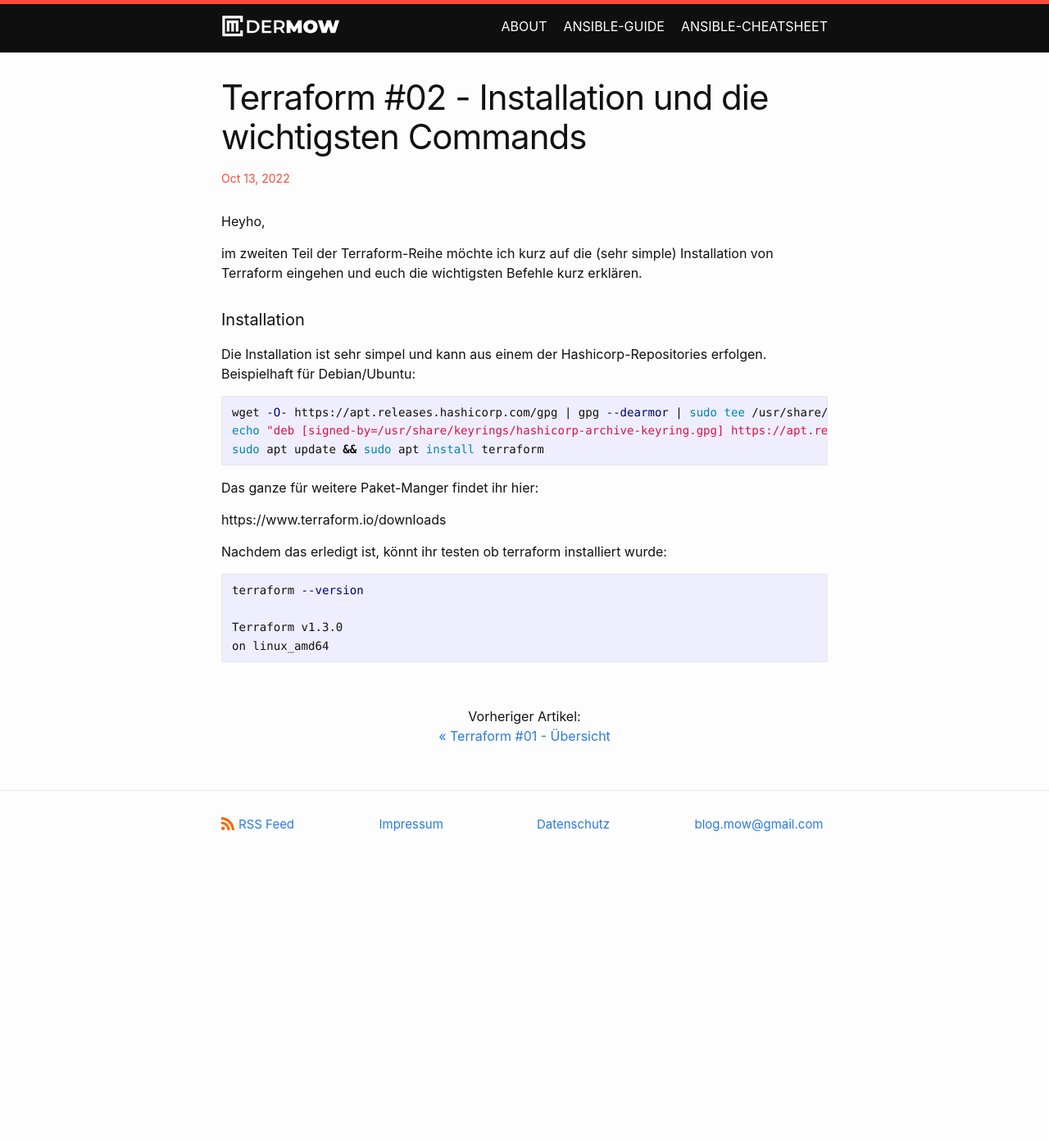
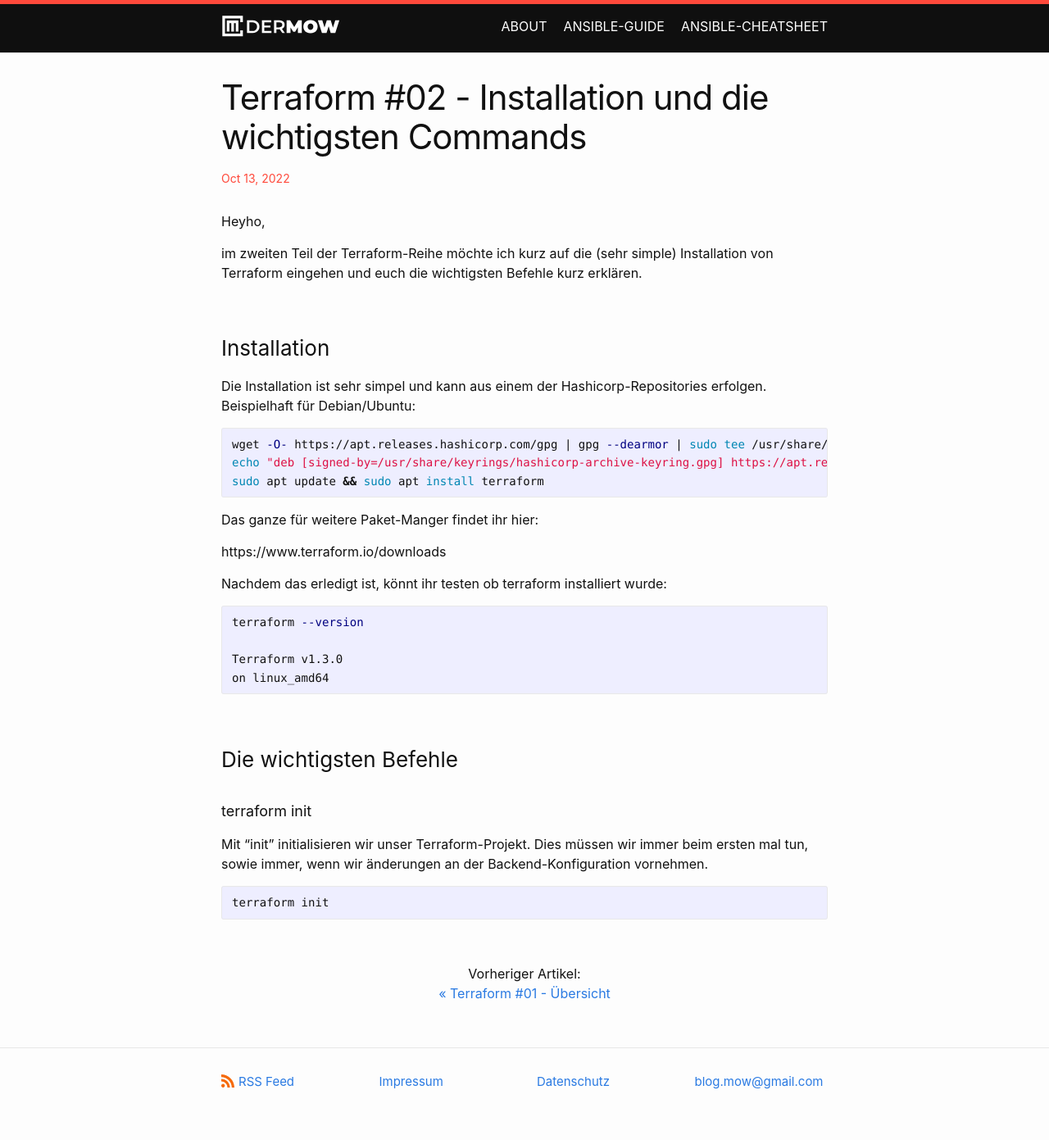
Before and after one commit to dermow/staging.der-mow.de, a Jekyll site: the page built from _posts/2022-10-13-terraform-02.markdown, in a window 1280 px wide. Shown: the whole page at 82% size. Built offline with Jekyll 4.4.1, drawn with Linux system fonts in a browser that asks for light colours; comment, search, counter and statistics services are not loaded; before the commit the page ends 1078 px from its top, so only the background shows below that.

Commit message:
Update 2022-10-13-terraform-02.markdown

````diff
--- a/_posts/2022-10-13-terraform-02.markdown
+++ b/_posts/2022-10-13-terraform-02.markdown
@@ -11,7 +11,7 @@ im zweiten Teil der Terraform-Reihe möchte ich kurz auf die (sehr simple) Insta
 kurz erklären.
 
 
-#### Installation
+### Installation
 
 Die Installation ist sehr simpel und kann aus einem der Hashicorp-Repositories erfolgen. Beispielhaft für Debian/Ubuntu:
 
@@ -33,3 +33,12 @@ terraform --version
 Terraform v1.3.0
 on linux_amd64
 ```
+
+### Die wichtigsten Befehle
+
+##### terraform init
+Mit "init" initialisieren wir unser Terraform-Projekt. Dies müssen wir immer beim ersten mal tun, sowie immer, wenn wir änderungen an der Backend-Konfiguration vornehmen.
+
+```bash
+terraform init
+```
````
